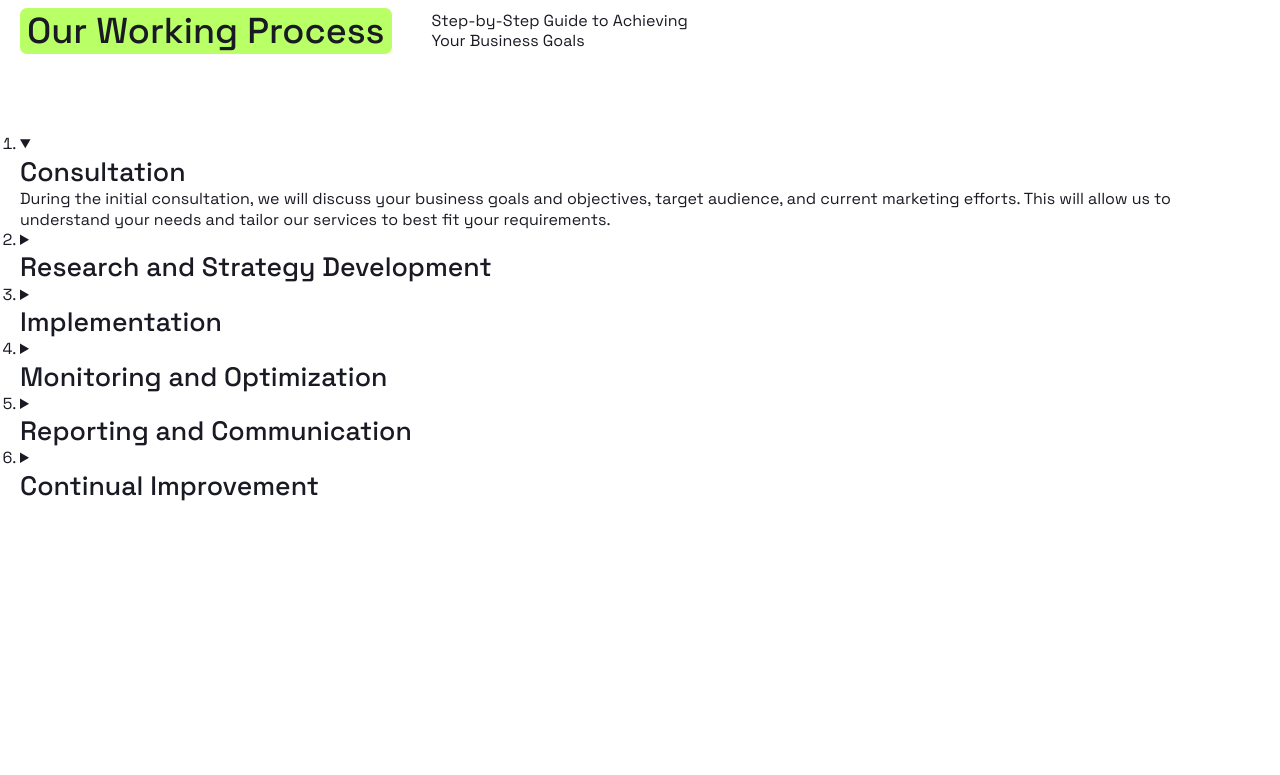
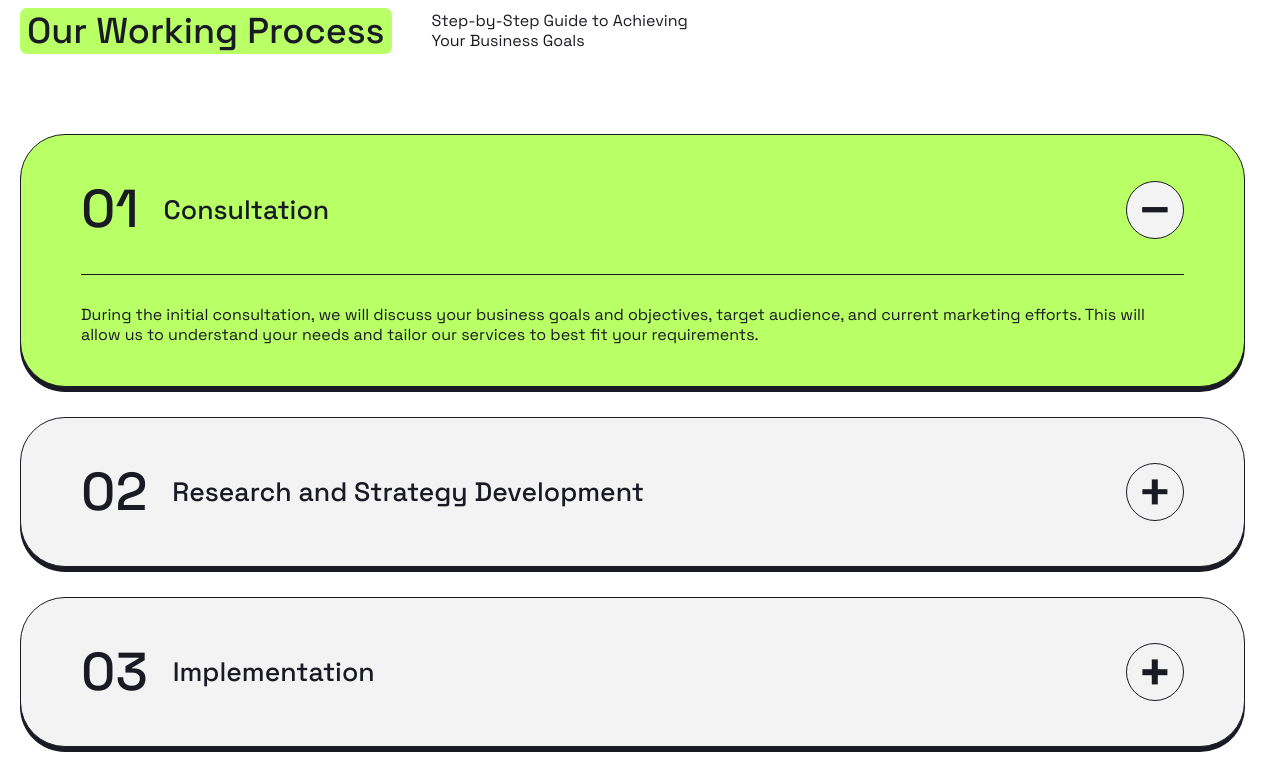
Before and after one commit to notsabyrka/positivus, a website built with Vite: page index.html in a window 1280 px wide. Shown: the part 3040-3815 px from the top of the page. Before the commit the page ends 3593 px from the top, so only its background shows below. Built offline with nearby package versions, Linux system fonts and the light colour scheme; files whose address does not match are found by name.

Commit message:
style: add process section styles

```diff
--- a/src/styles/sections/_index.scss
+++ b/src/styles/sections/_index.scss
@@ -1,3 +1,4 @@
 @forward "hero";
 @forward "services";
 @forward "studies";
+@forward "process";
--- /dev/null
+++ b/src/styles/sections/_process.scss
@@ -0,0 +1,120 @@
+@use "../helpers" as *;
+
+.process {
+  &__list {
+    display: flex;
+    flex-direction: column;
+    row-gap: 30px;
+    counter-reset: custom-counter;
+    list-style: none;
+
+    @include mobile {
+      row-gap: 20px;
+    }
+  }
+
+  &__item {
+    --counterContent: counter(custom-counter);
+
+    counter-increment: custom-counter;
+
+    &:nth-child(-n + 9) {
+      --counterContent: "0" counter(custom-counter);
+    }
+  }
+
+  &__accordion {
+    --indicatorVerticalRotate: 90deg;
+
+    padding: 40px 60px;
+    background-color: var(--color-gray);
+    border: var(--border);
+    border-radius: var(--border-radius-large);
+    box-shadow: var(--shadow);
+    transition-duration: var(--transition-duration);
+
+    @include hover {
+      background-color: var(--color-accent);
+    }
+
+    @include mobile {
+      padding: 30px;
+    }
+
+    &[open] {
+      --indicatorVerticalRotate: 0deg;
+
+      background-color: var(--color-accent);
+    }
+
+    &-header {
+      display: flex;
+      justify-content: space-between;
+      align-items: center;
+      column-gap: 50px;
+      cursor: pointer;
+      user-select: none;
+
+      @include mobile {
+        column-gap: 28px;
+      }
+    }
+
+    &-title {
+      @include fluid-text(30, 18);
+
+      display: flex;
+      align-items: center;
+      column-gap: 25px;
+
+      @include mobile {
+        column-gap: 33px;
+      }
+
+      &::before {
+        content: var(--counterContent);
+        font-size: 2em;
+
+        @include mobile {
+          font-size: 30px;
+        }
+      }
+    }
+
+    &-indicator {
+      @include flex-center;
+      @include square(58px);
+
+      flex-shrink: 0;
+      position: relative;
+      background-color: var(--color-gray);
+      border: var(--border);
+      border-radius: 50%;
+
+      @include mobile {
+        width: 30px;
+      }
+
+      &::before,
+      &::after {
+        @include abs-center;
+
+        content: "";
+        width: 45%;
+        height: 10%;
+        background-color: var(--color-dark);
+      }
+
+      &::after {
+        rotate: var(--indicatorVerticalRotate);
+        transition-duration: var(--transition-duration);
+      }
+    }
+
+    &-body {
+      margin-top: 30px;
+      padding-top: 30px;
+      border-top: var(--border);
+    }
+  }
+}
```
